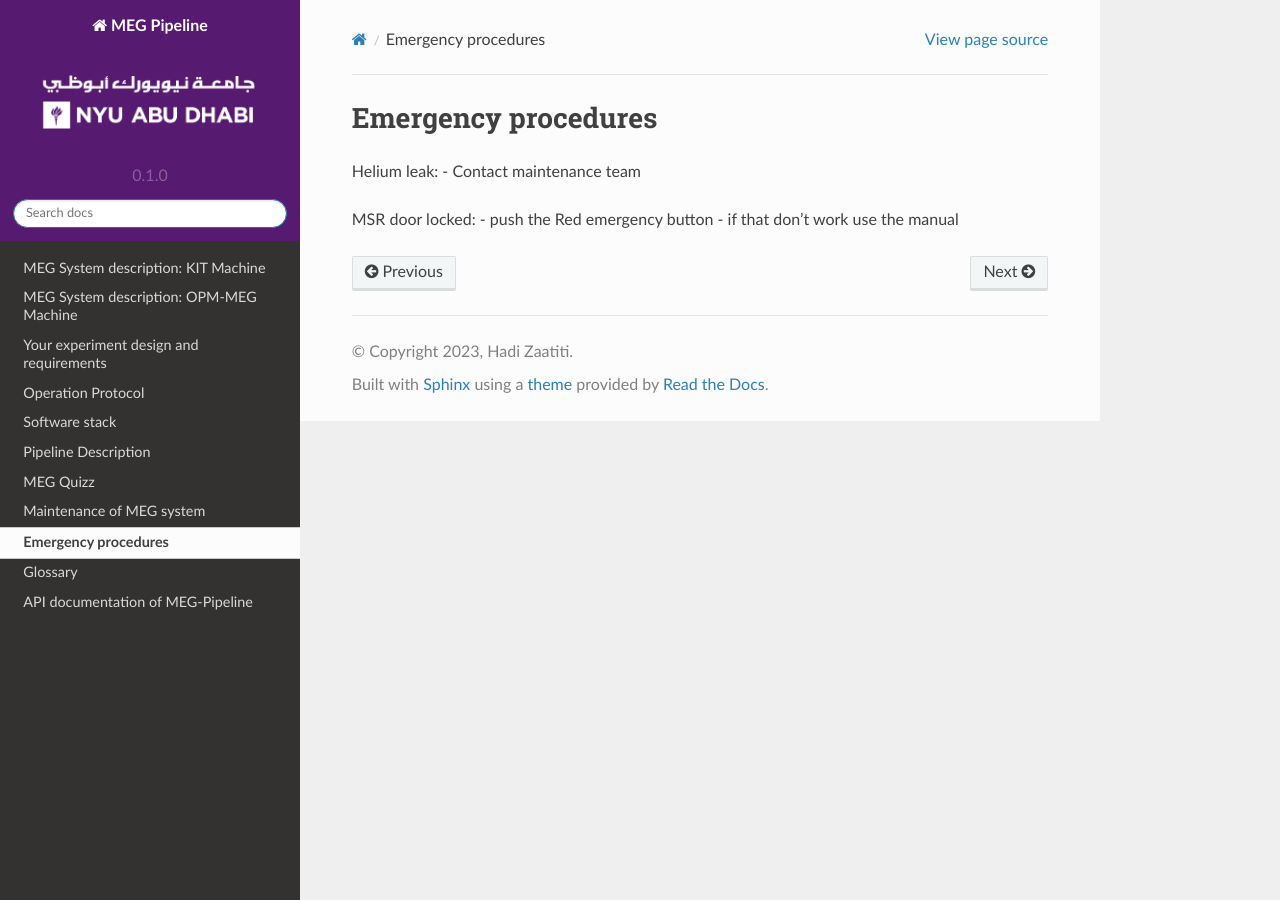
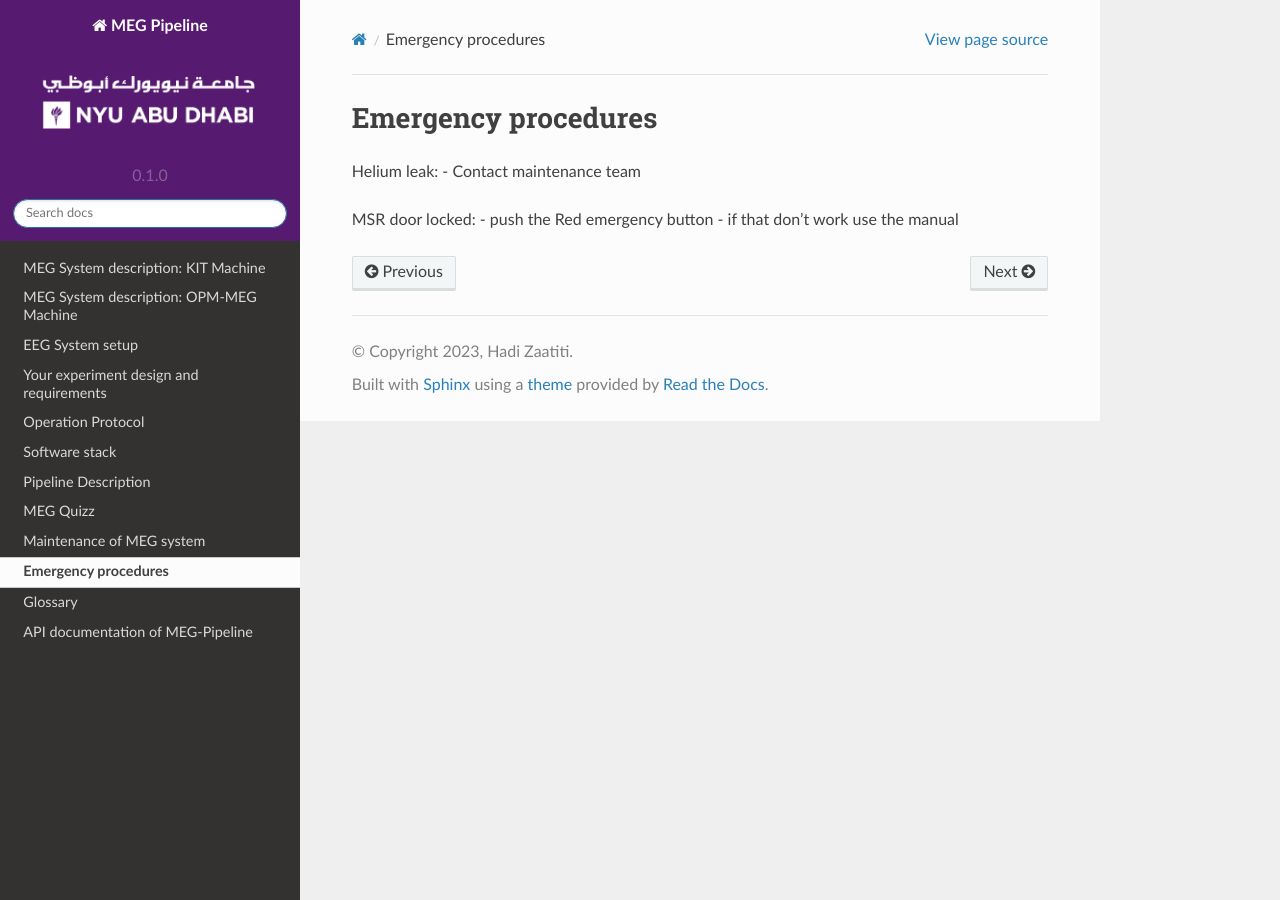
Before and after one commit to hzaatiti-NYU/meg-pipeline, a Sphinx documentation site: the page built from docs/source/emergency.rst, in a window 1280 px wide. Built offline with Sphinx 7.4.7 and the Read the Docs theme 2.0.0, drawn with Linux system fonts in a browser that asks for light colours.

```diff
--- a/docs/source/index.rst
+++ b/docs/source/index.rst
@@ -1,4 +1,4 @@
-MEG-pipeline documentation page
+MEG/EEG-pipeline documentation page
 ===============================
 
 Status of the documentation build
@@ -7,7 +7,7 @@ Status of the documentation build
     :target: https://example-sphinx-basic.readthedocs.io/en/latest/?badge=latest
     :alt: Documentation Status
 
-**MEG-pipeline** provides documentation for the Magnetoencephalography (MEG) system in the MEG laboratory within Brain Imaging Core Technology Platform.
+**MEG/EEG-pipeline** provides documentation for the Magnetoencephalography (MEG) system in the MEG laboratory and EEG setup within Brain Imaging Core Technology Platform.
 It offers a *simple* and *intuitive* overview on how MEG machines work, the specification of the system, what kind of data are generated and how to process them using *ready-to-use* pipelines. This documentation additionally provides a guide to build your own MEG-system experiment and what is required to successfully execute the experiment.
 
 If you like to get a .PDF document of this website, click here `Download PDF <https://meg-pipeline.readthedocs.io/_/downloads/en/latest/pdf/>`_
```
Also changed, not shown: other parts of docs/source/index.rst (+1 -0 lines), docs/source/eegsystem.rst (added, +8 -0 lines).
